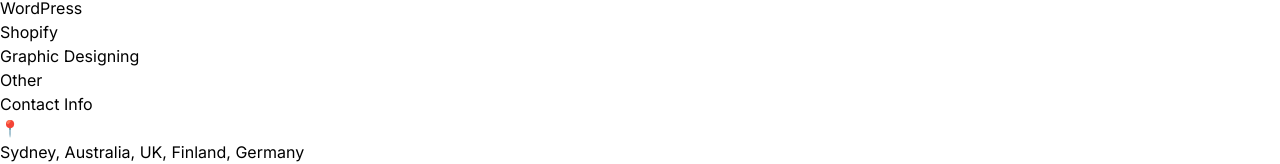
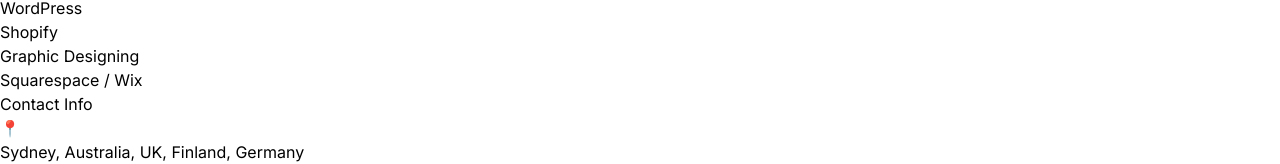
Before and after one commit to Ali139456/DigitalisGlobal, a React (Vite) app: page /careers in a window 1280 px wide. Shown: the part 5416-5580 px from the top of the page. Built offline with nearby package versions, Linux system fonts and the light colour scheme.

Commit message:
Fix footer links: About goes to About Us page, Portfolio links now functional

```diff
--- a/src/components/Footer.jsx
+++ b/src/components/Footer.jsx
@@ -8,7 +8,7 @@
   const footerLinks = {
     links: [
       { name: 'Home', href: '/' },
-      { name: 'About', href: '/#about' },
+      { name: 'About', href: '/about/about-us' },
       { name: 'Portfolio', href: '/portfolio' },
       { name: 'Pricing', href: '/pricing' },
       { name: 'Contact', href: '/contact' },
@@ -22,10 +22,10 @@
       { name: 'UI/UX Design', href: '/service/ui-ux-design' },
     ],
     portfolio: [
-      { name: 'WordPress', href: '#portfolio' },
-      { name: 'Shopify', href: '#portfolio' },
-      { name: 'Graphic Designing', href: '#portfolio' },
-      { name: 'Other', href: '#portfolio' },
+      { name: 'WordPress', href: '/portfolio/wordpress' },
+      { name: 'Shopify', href: '/portfolio/shopify' },
+      { name: 'Graphic Designing', href: '/portfolio/graphic-designing' },
+      { name: 'Squarespace / Wix', href: '/portfolio/squarespace-wix' },
     ],
   }
 
```
